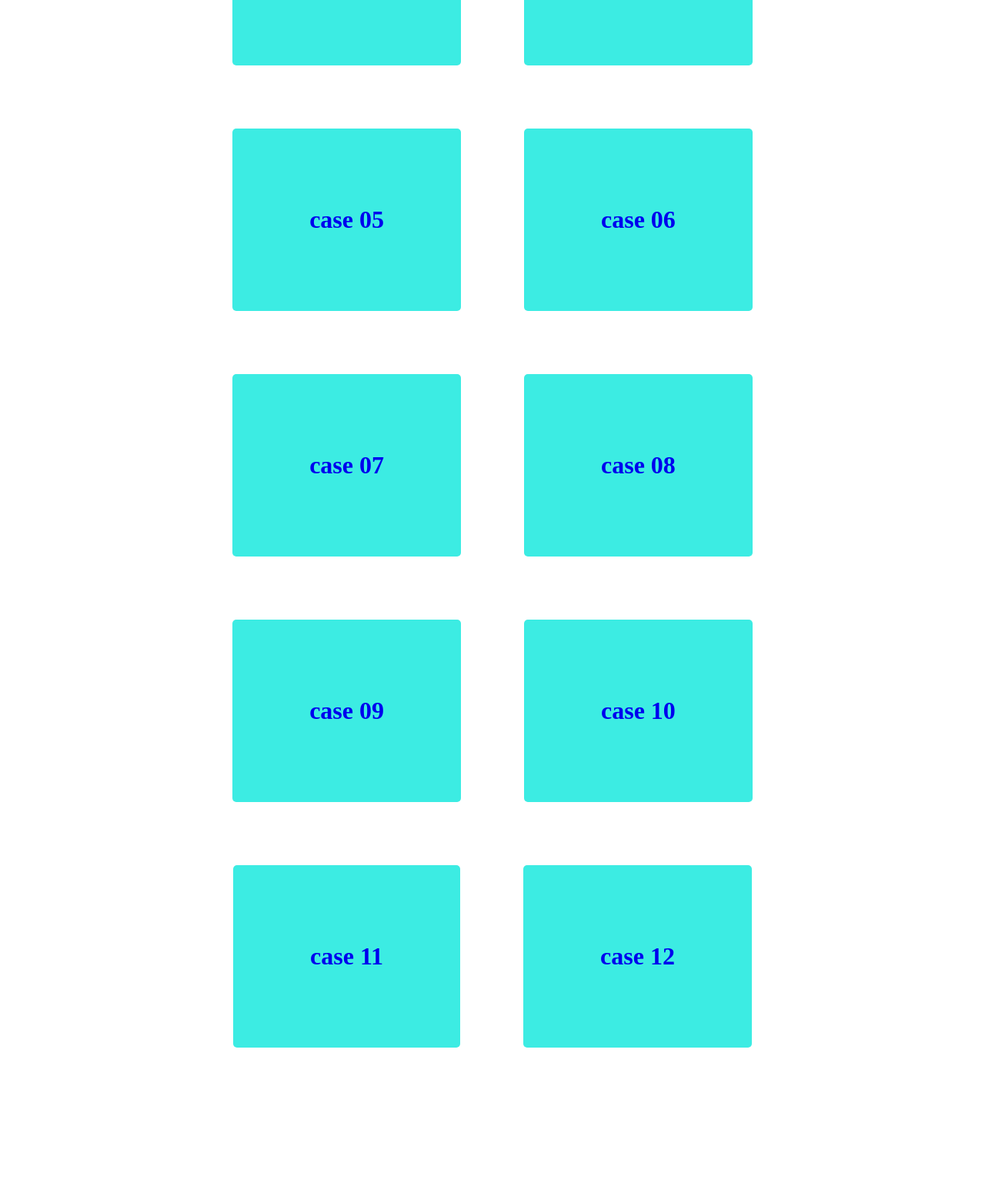
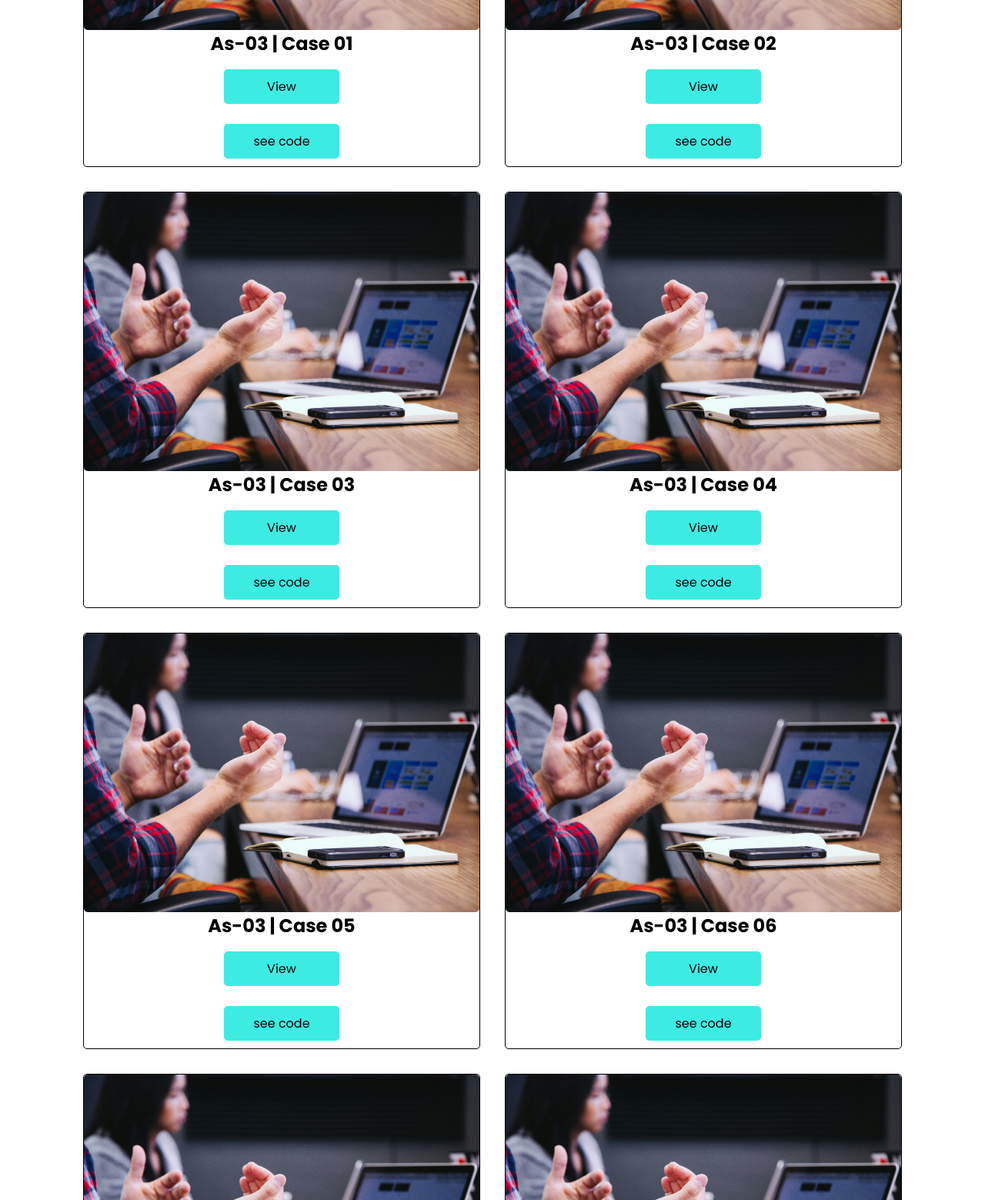
Before and after one commit to MalikBandara/portfolio_Desing, a plain HTML site: page Final-portfolio/AssignmentWrap/index.html in a window 1280 px wide. Shown: the part 596-2155 px from the top of the page at 77% size. Before the commit the page ends 2082 px from the top, so only its background shows below. Drawn offline with Linux system fonts and the light colour scheme.

Commit message:
Assignment adding part done

```diff
--- a/Final-portfolio/AssignmentWrap/Assignment.css
+++ b/Final-portfolio/AssignmentWrap/Assignment.css
@@ -1,6 +1,15 @@
 *{
     margin: 0;
     padding: 0;
+}
+body{
+    font-family: "Poppins", sans-serif;
+    text-align: center;
+}
+body h1{
+    padding: 50px;
+    font-size: 3rem;
+    color: #2274e1;
 }
 
 .container{
@@ -14,19 +23,37 @@
     display: flex;
     flex-wrap: wrap;
     justify-content: center;
-    gap: 2rem;
+        gap: 2rem;
     padding: 100px;
 
 }
-a{
-    padding: 100px;
+.d{
+    border: 1px solid black;
+    background-color: white;
+    display: flex;
+    flex-direction: column;
+    border-radius: 5px;
+}
+
+.d img {
+    border-radius: 5px;
+}
+.text{
+    display: flex;
+    flex-direction: column;
+    gap: 1rem;
+    justify-content: center;
+    align-items: center;
+}
+.text a {
+    text-align: center;
+    width: 80px;
+    padding: 10px 35px;
     background-color: #3cece3;
-    margin: 25px;
-    justify-content: center;
-    gap: 1rem;
+    margin-bottom: 10px;
     text-decoration: none;
+    color: black;
+
     border-radius: 5px;
 
-
-
 }
--- a/Final-portfolio/AssignmentWrap/index.html
+++ b/Final-portfolio/AssignmentWrap/index.html
@@ -4,70 +4,122 @@
     <meta charset="UTF-8">
     <title>Assignment Page</title>
     <link rel="stylesheet" href="./Assignment.css">
+    <link
+            href="https://fonts.googleapis.com/css2?family=Poppins:ital,wght@0,100;0,200;0,300;0,400;0,500;0,600;0,700;0,800;0,900;1,100;1,200;1,300;1,400;1,500;1,600;1,700;1,800;1,900&display=swap"
+            rel="stylesheet">
 </head>
 <body>
+   <h1>My All Assignments Css</h1>
     <div class="container">
+
+
         <div class="row">
-            <a href="../Assignment03/case1/case1.html">
-                <h1 >
-                    case 01
-                </h1>
-            </a>
-            <a href="../Assignment03/case2/case2.html">
-                <h1>
-                    case 02
-                </h1>
-            </a>
-            <a href="../Assignment03/case3/case3.html">
-                <h1>
-                    case 03
-                </h1>
-            </a>
-            <a href="../Assignment03/case4/case4.html">
-                <h1>
-                    case 04
-                </h1>
-            </a>
-            <a href="../Assignment03/case5/case5.html">
-                <h1>
-                    case 05
-                </h1>
-            </a>
-            <a href="../Assignment03/case6/case6.html">
-                <h1>
-                    case 06
-                </h1>
-            </a>
-            <a href="../Assignment04/case%2001/index.html">
-                <h1>
-                    case 07
-                </h1>
-            </a>
-            <a href="../Assignment04/case%2002/Working/index.html">
-                <h1>
-                    case 08
-                </h1>
-            </a>
-            <a href="../Assignment04/case%2003/working/index.html">
-                <h1>
-                    case 09
-                </h1>
-            </a>
-            <a href="../Assignment04/case%2004/index.html">
-                <h1>
-                    case 10
-                </h1>
-            </a>
-            <a href="../Assignment04/case%2005%20/index.html">
-                <h1>
-                    case 11
-                </h1>
-            </a>
-            <a href="../Assignment04/case%2006/BetterVersion.html">
-                <h1>
-                    case 12
-                </h1>
-            </a>
+            <div class="d">
+                <img src="../assest/assignment/assignment.png" alt="">
+                <div class="text">
+                    <h2>As-03 | Case 01</h2>
+                <a href="../Assignment03/case1/case1.html">View</a>
+                <a href="">see code</a>
+                </div>
+            </div>
+
+            <div class="d">
+                <img src="../assest/assignment/assignment.png" alt="">
+                <div class="text">
+                    <h2>As-03 | Case 02</h2>
+                    <a href="">View</a>
+                    <a href="">see code</a>
+                </div>
+            </div>
+
+            <div class="d">
+                <img src="../assest/assignment/assignment.png" alt="">
+                <div class="text">
+                    <h2>As-03 | Case 03</h2>
+                    <a href="">View</a>
+                    <a href="">see code</a>
+                </div>
+            </div>
+            <div class="d">
+                <img src="../assest/assignment/assignment.png" alt="">
+                <div class="text">
+                    <h2>As-03 | Case 04</h2>
+                    <a href="">View</a>
+                    <a href="">see code</a>
+                </div>
+            </div>
+            <div class="d">
+                <img src="../assest/assignment/assignment.png" alt="">
+                <div class="text">
+                    <h2>As-03 | Case 05</h2>
+                    <a href="">View</a>
+                    <a href="">see code</a>
+                </div>
+            </div>
+            <div class="d">
+                <img src="../assest/assignment/assignment.png" alt="">
+                <div class="text">
+                    <h2>As-03 | Case 06</h2>
+                    <a href="">View</a>
+                    <a href="">see code</a>
+                </div>
+            </div>
+            <div class="d">
+                <img src="../assest/assignment/assignment.png" alt="">
+                <div class="text">
+                    <h2>As-04 | Case 01</h2>
+                    <a href="">View</a>
+                    <a href="">see code</a>
+                </div>
+            </div>
+            <div class="d">
+                <img src="../assest/assignment/assignment.png" alt="">
+                <div class="text">
+                    <h2>As-04 | Case 02</h2>
+                    <a href="">View</a>
+                    <a href="">see code</a>
+                </div>
+            </div>
+            <div class="d">
+                <img src="../assest/assignment/assignment.png" alt="">
+                <div class="text">
+                    <h2>As-04 | Case 03</h2>
+                    <a href="">View</a>
+                    <a href="">see code</a>
+                </div>
+            </div>
+            <div class="d">
+                <img src="../assest/assignment/assignment.png" alt="">
+                <div class="text">
+                    <h2>As-04 | Case 04</h2>
+                    <a href="">View</a>
+                    <a href="">see code</a>
+                </div>
+            </div>
+            <div class="d">
+                <img src="../assest/assignment/assignment.png" alt="">
+                <div class="text">
+                    <h2>As-04 | Case 05</h2>
+                    <a href="">View</a>
+                    <a href="">see code</a>
+                </div>
+            </div>
+            <div class="d">
+                <img src="../assest/assignment/assignment.png" alt="">
+                <div class="text">
+                    <h2>As-04 | Case 06</h2>
+                    <a href="">View</a>
+                    <a href="">see code</a>
+                </div>
+            </div>
+            <div class="d">
+                <img src="../assest/assignment/assignment.png" alt="">
+                <div class="text">
+                    <h2>As-04 | Case 07</h2>
+                    <a href="">View</a>
+                    <a href="">see code</a>
+                </div>
+            </div>
 
 
         </div>
```
Also changed, not shown: Final-portfolio/gallery-css/firstimage.css (+18 -0 lines), Final-portfolio/gallery-css/galery.css (+11 -0 lines), Final-portfolio/index.css (+10 -1 lines).
